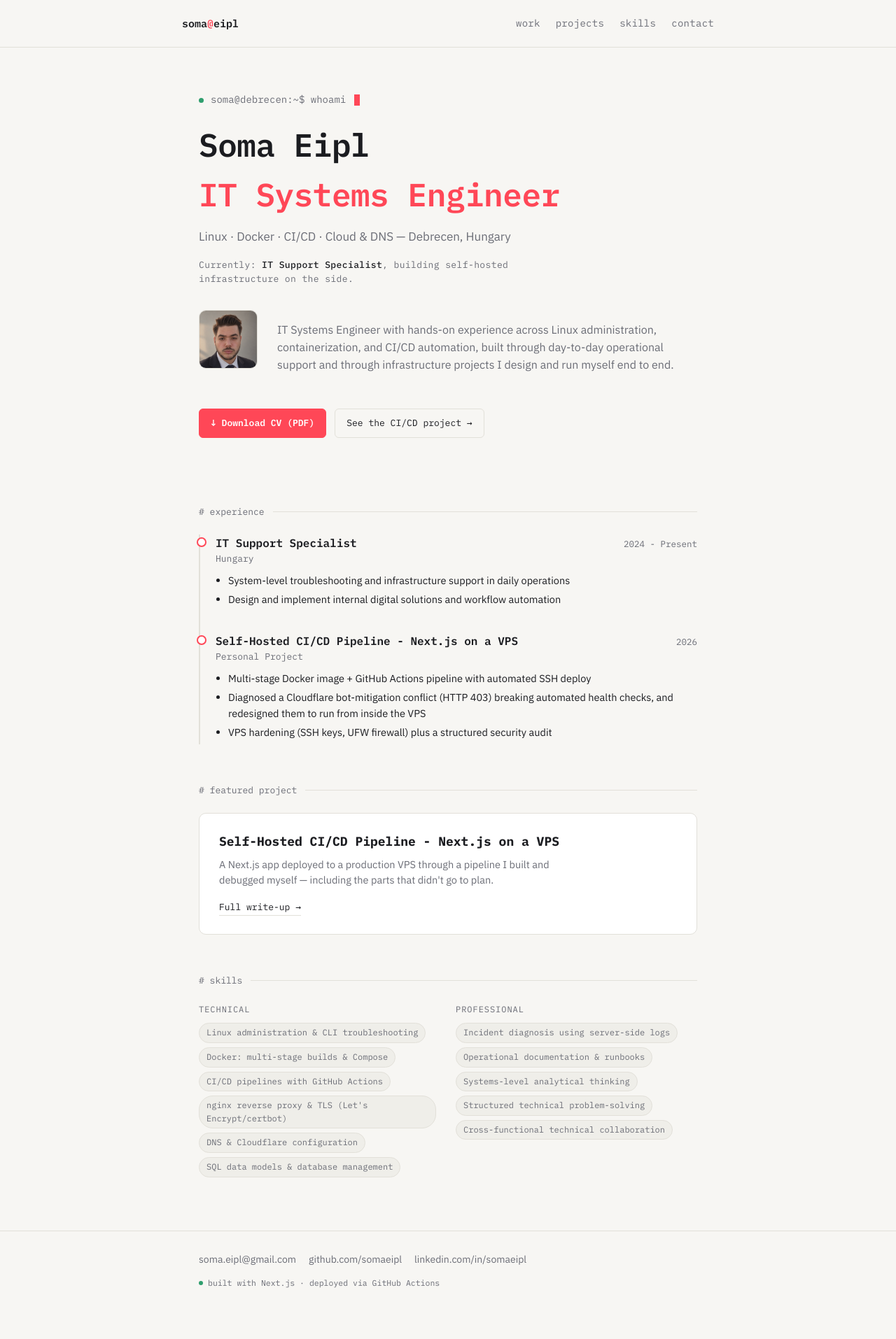
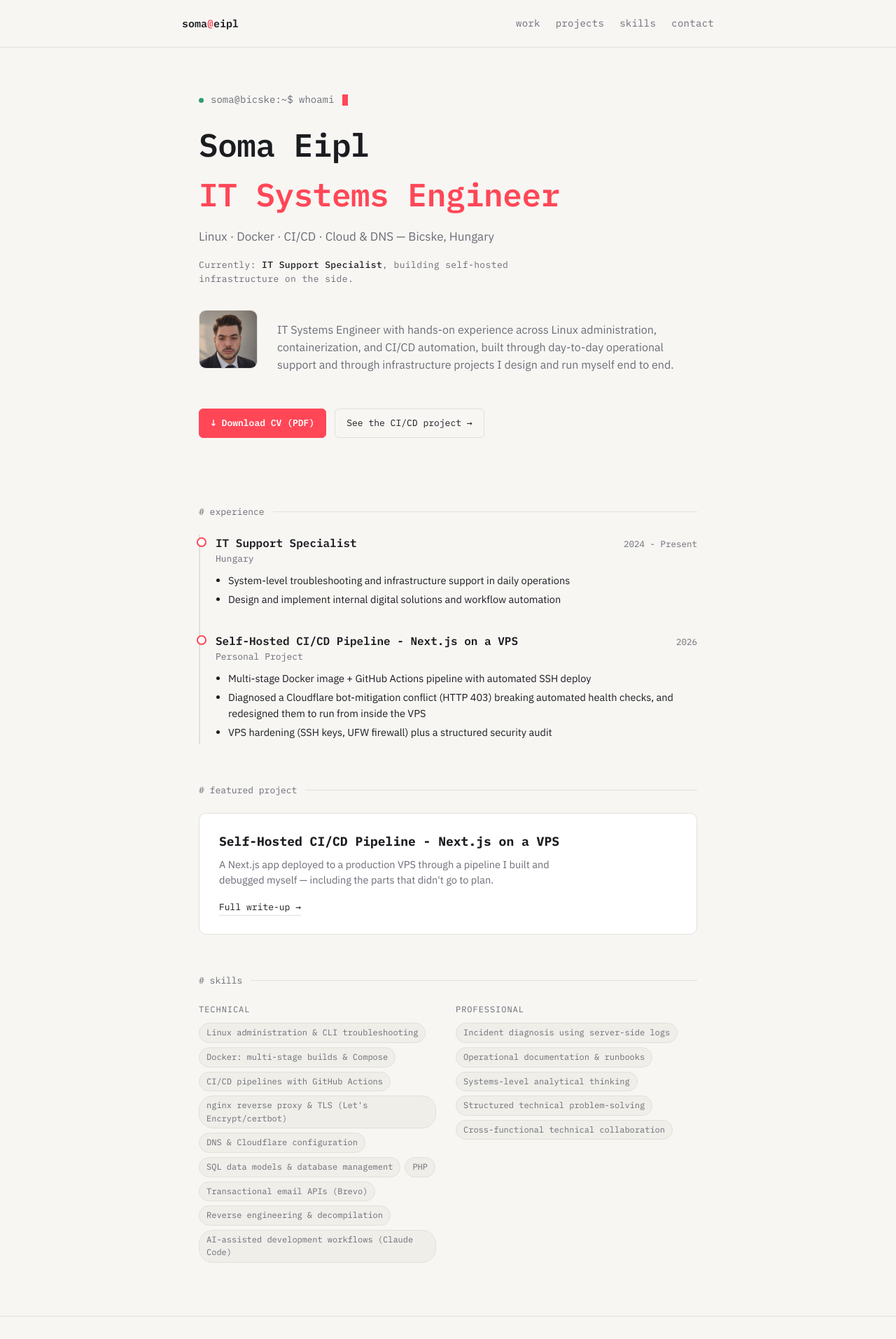
Before and after one commit to eiplsoma/personal_site, a Next.js app: page / in a window 1280 px wide. Shown: the top 1914 px of the page at 70% size. Before the commit the page ends 1893 px from the top, so only its background shows below. Built offline with nearby package versions, Linux system fonts and the light colour scheme.

Commit message:
Update location to Bicske, fix GitHub/LinkedIn usernames, expand technical skills

```diff
--- a/app/page.tsx
+++ b/app/page.tsx
@@ -12,7 +12,7 @@ export default function Home() {
       <div className="wrap">
         <section className="hero">
           <div className="prompt">
-            <span className="dot" /> soma@debrecen:~$ whoami
+            <span className="dot" /> soma@bicske:~$ whoami
             <span className="cursor" />
           </div>
           <h1>
--- a/content/cv.json
+++ b/content/cv.json
@@ -3,7 +3,7 @@
   "title": "IT Systems Engineer",
   "tagline": "Linux · Docker · CI/CD · Cloud & DNS",
   "contact": {
-    "location": "Debrecen, Hungary",
+    "location": "Bicske, Hungary",
     "email": "soma.eipl@gmail.com"
   },
   "about": [
@@ -93,6 +93,22 @@
       {
         "text": "SQL data models & database management",
         "bold": false
+      },
+      {
+        "text": "PHP",
+        "bold": false
+      },
+      {
+        "text": "Transactional email APIs (Brevo)",
+        "bold": false
+      },
+      {
+        "text": "Reverse engineering & decompilation",
+        "bold": false
+      },
+      {
+        "text": "AI-assisted development workflows (Claude Code)",
+        "bold": false
       }
     ],
     "interpersonal": [
@@ -107,7 +123,7 @@
   "drivingLicence": "Categories: AM, B",
   "footer": {
     "email": "soma.eipl@gmail.com",
-    "github": "github.com/somaeipl",
-    "linkedin": "linkedin.com/in/somaeipl"
+    "github": "github.com/eiplsoma",
+    "linkedin": "linkedin.com/in/eiplsoma"
   }
 }
```
